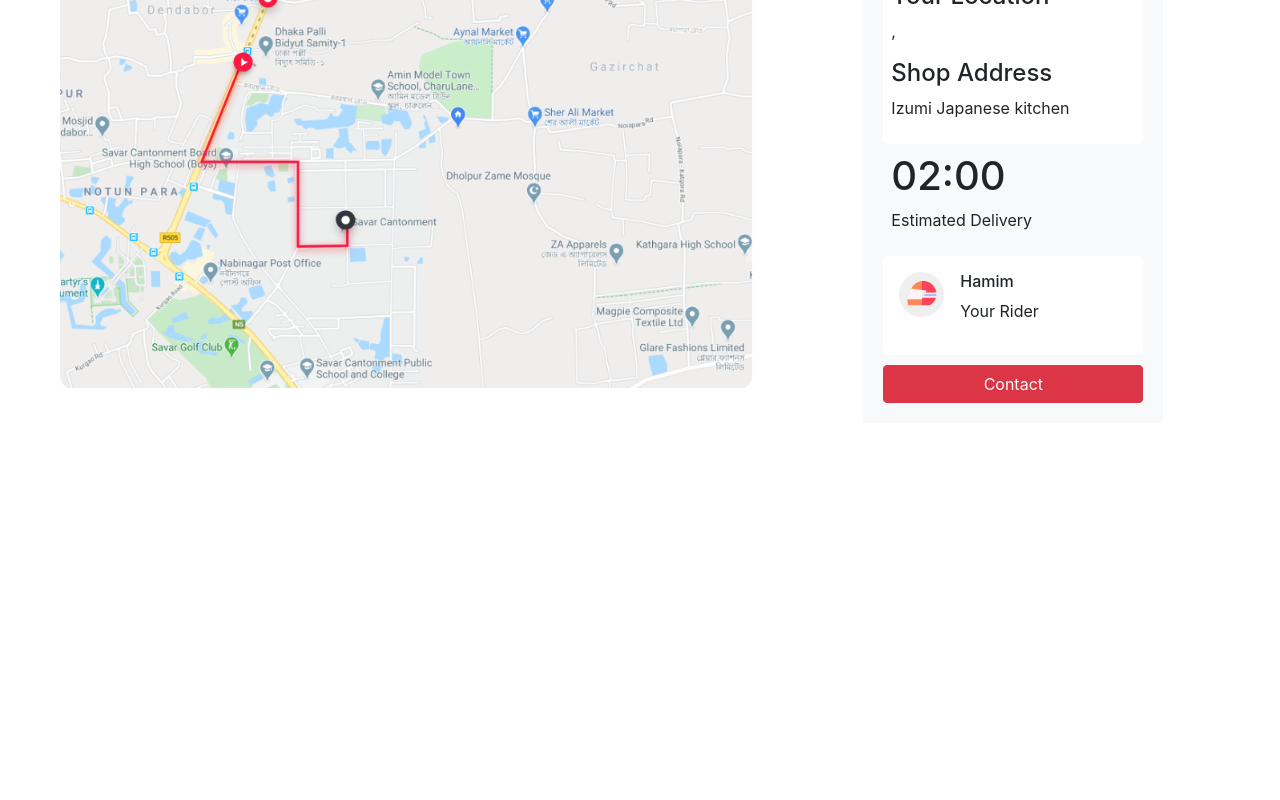
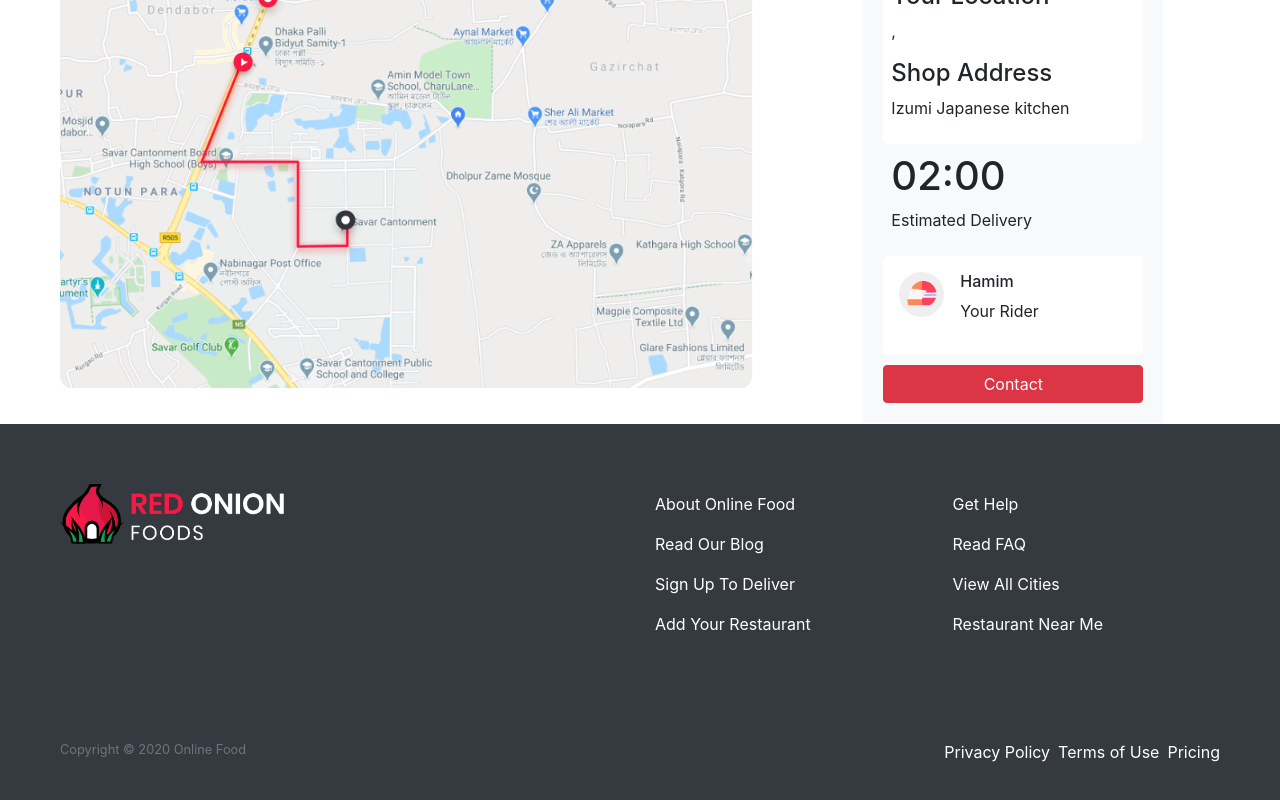
Before and after one commit to Junaid-md-ullah/red-onion-food, a React (Create React App) app: page /orderdone in a window 1280 px wide. Shown: the part 250-1050 px from the top of the page. Before the commit the page ends 800 px from the top, so only its background shows below. Built offline with nearby package versions, Linux system fonts and the light colour scheme; no server answers.

Commit message:
all done

```diff
--- a/src/App.js
+++ b/src/App.js
@@ -14,6 +14,7 @@ import { AuthProvider,PrivateRoute } from './components/Login/use-auth';
 import Shipment from './components/Shipment/Shipment';
 import OrderDone from './components/OrderDone/OrderDone';
 import Extra from './components/Extra/Extra';
+import Footer from './components/Footer/Footer';
 
 function App() {
   const [cart,setCart]=useState([]);
@@ -59,10 +60,12 @@ function App() {
               <Banner></Banner>
               <FoodCtg cart={cart}></FoodCtg>
               <Extra></Extra>
+              <Footer></Footer>
             </Route>
             <Route path="/food/:foodId">
             <Header cart={cart}></Header>
               <Food cart={cart} cartHandler={cartHandler}></Food>
+              <Footer></Footer>
             </Route>
 
             <Route path="/login">
@@ -72,10 +75,12 @@ function App() {
             <PrivateRoute path="/shipment">
                 <Header cart={cart}></Header>
                 <Shipment cart={cart} checkOutItemHandler={checkOutItemHandler} deliveryDetailHandler={deliveryDetailHandler} deliveryDet={deliveryDet} clearCart={clearCart}></Shipment>
+                <Footer></Footer>
             </PrivateRoute>
             <Route path="/orderdone">
               <Header cart={cart}></Header>
               <OrderDone deliveryDet={deliveryDet}></OrderDone>
+              <Footer></Footer>
             </Route>
 
           </Switch>
--- a/src/components/FoodCtg/FoodCtg.css
+++ b/src/components/FoodCtg/FoodCtg.css
@@ -18,17 +18,30 @@
 
 .catg-button button{
     width:90px;
+    cursor: pointer;
     border: none;
     background-color: white;
     color:black;
     font-weight: bolder;
+
 }
-.catg-button button:hover{
-    transition:all .20s ease-in-out;
+.catg-button .active{
+    color:red;
+}
+.catg-button .active::after{
+    content: "";
+    width: auto;
+    margin: 0 auto;
+    height: 2px;
+    background-color: rgb(255, 69, 101);
+    display: block;
+}
+/* .catg-button button:hover{
+    transition:all  0s ease-in-out;
     color:red;
     border-bottom: 2px solid red;
 
-}
+} */
 
 .foodlist{
     height:420px;
--- a/src/components/FoodCtg/FoodCtg.js
+++ b/src/components/FoodCtg/FoodCtg.js
@@ -14,9 +14,9 @@ const FoodCtg = (props) => {
             <div className="container">
                 <div className="row d-flex align-items-center raw">
                     <div className="catg-button">
-                        <button className="" onClick={()=>setSelectedFoodsCat("breakfast")}>Breakfast</button>
-                        <button className="active button-active" onClick={()=>setSelectedFoodsCat("lunch")}>Lunch</button>
-                        <button className="" onClick={()=>setSelectedFoodsCat("dinner")}>Dinner</button>
+                        <button className="nav-item" onClick={()=>setSelectedFoodsCat("breakfast")}> <span  to="breakfast" className={selectedFoodsCat === "breakfast" ?  "active nav-btn" : "nav-btn"}>Breakfast</span></button>
+                        <button className="nav-item" onClick={()=>setSelectedFoodsCat("lunch")}><span  to="breakfast" className={selectedFoodsCat === "lunch" ?  "active nav-btn" : "nav-btn"}>Lunch</span></button>
+                        <button className="nav-item" onClick={()=>setSelectedFoodsCat("dinner")}><span  to="breakfast" className={selectedFoodsCat === "dinner" ?  "active nav-btn" : "nav-btn"}>Dinner</span></button>
 
                     </div>
                 </div>
--- a/src/components/Footer/Footer.css
+++ b/src/components/Footer/Footer.css
@@ -0,0 +1,3 @@
+.footer-container{
+    padding:60px;
+}
--- a/src/components/Footer/Footer.js
+++ b/src/components/Footer/Footer.js
@@ -0,0 +1,46 @@
+import React from 'react';
+import './Footer.css';
+import flogo from '../../Image/logo.png';
+
+const Footer = () => {
+    return (
+        <footer className="bg-dark">
+            <div className="footer-container justify-content-center">
+                <div className="row top-footer">
+                    <div className="col-md-6 mb-5 d-flex justify-content-start" style={{textAlign:'start'}}>
+                        <img src={flogo} style={{height:'60px'}} alt=""/>
+                    </div>
+                    <div className="col-md-3">
+                        <ul className="list-unstyled" style={{textAlign:'start',color:'white',lineHeight:'40px'}}>
+                            <li>About Online Food</li>
+                            <li>Read Our Blog</li>
+                            <li>Sign Up To Deliver</li>
+                            <li>Add Your Restaurant</li>
+                        </ul>
+                    </div>
+                    <div className="col-md-3">
+                        <ul className="list-unstyled" style={{textAlign:'start', color:'white',lineHeight:'40px'}}>
+                            <li>Get Help</li>
+                            <li>Read FAQ</li>
+                            <li>View All Cities</li>
+                            <li>Restaurant Near Me</li>
+                        </ul>
+                    </div>
+                </div>
+
+                <div className="bottom-footer d-flex justify-content-between" style={{marginTop:'80px'}}>
+                    <small className="text-secondary">Copyright ©  2020 Online Food</small>
+                    <ul className="list-inline" style={{textAlign:'start', color:'white'}}>
+                        <li className="list-inline-item">Privacy Policy</li>
+                        <li className="list-inline-item">Terms of Use</li>
+                        <li className="list-inline-item">Pricing</li>
+                    </ul>
+
+                </div>
+
+            </div>
+        </footer>
+    );
+};
+
+export default Footer;
--- a/src/components/Login/Login.js
+++ b/src/components/Login/Login.js
@@ -37,12 +37,12 @@ const Login = () => {
                         <form className="signin d-flex align-items-center justify-content-center flex-column form-group " onSubmit={handleSubmit(onSubmit)}>
 
                             <input className="form-control" name="email" ref={register({ required: true })} placeholder="Email" />
+
+                            {errors.email && <span style={{textAlign:'left',color:'red'}}>Email is required</span>}
+
+                            <input type="password" className="form-control" name="password" ref={register({ required: true })} placeholder="Password" />
                             {/* errors will return when field validation fails  */}
-                            {errors.name && <span>This field is required</span>}
-
-                            <input className="form-control" name="password" ref={register({ required: true })} placeholder="Password" />
-                            {/* errors will return when field validation fails  */}
-                            {errors.name && <span>This field is required</span>}
+                            {errors.name && <span style={{textAlign:'left',color:'red'}}>Password is required</span>}
                             <button  type="submit" className="btn btn-danger signin-button">Sign In</button>
                                 <div className="option text-center">
                                     <label  onClick={() => setReturningUser(false)}>Create a new Account</label>
@@ -54,19 +54,23 @@ const Login = () => {
 
                 <input className="form-control" name="name" ref={register({ required: true })} placeholder="Name" />
                 {/* errors will return when field validation fails  */}
-                {errors.name && <span>This field is required</span>}
+                {errors.name && <span style={{textAlign:'left',color:'red'}}>Name is required</span>}
 
                 <input className="form-control" name="email" ref={register({ required: true })} placeholder="Email" />
                 {/* errors will return when field validation fails  */}
-                {errors.email && <span>This field is required</span>}
+                {errors.email && <span style={{textAlign:'left',color:'red'}}>Email field is required</span>}
 
-                <input className="form-control" name="password" ref={register({ required: true })} placeholder="Password" />
+                <input type="password" className="form-control" name="password" ref={register({ required: true })} placeholder="Password" />
                 {/* errors will return when field validation fails  */}
-                {errors.password && <span>This field is required</span>}
+                {errors.password && <span style={{textAlign:'left',color:'red'}}>Password is required</span>}
 
-                <input className="form-control" name="confirmpassword" ref={register({ required: true })} placeholder="Confirm Password" />
+                <input type="password" className="form-control" name="confirmpassword" ref={register({
+
+                validate:(value)=>value===watch('password')
+
+                 })} placeholder="Confirm Password" />
                 {/* errors will return when field validation fails  */}
-                {errors.confirmpassword && <span>This field is required</span>}
+                {errors.confirmpassword && <span style={{textAlign:'left',color:'red'}}>Password Don't Match</span>}
 
                 <button  type="submit" className="btn btn-danger signin-button">Sign Up</button>
 
--- a/src/components/Login/use-auth.js
+++ b/src/components/Login/use-auth.js
@@ -51,10 +51,10 @@ const Auth = ()=>{
                 window.history.back();
             })
         })
-        .catch(err=>{
+        .catch(error=>{
 
             setUser(null)
-            return err.message;
+            return error.message;
         })
     }
     const signIn=(email,password)=>{
```
Also changed, not shown: src/Image/logo.png (added).
